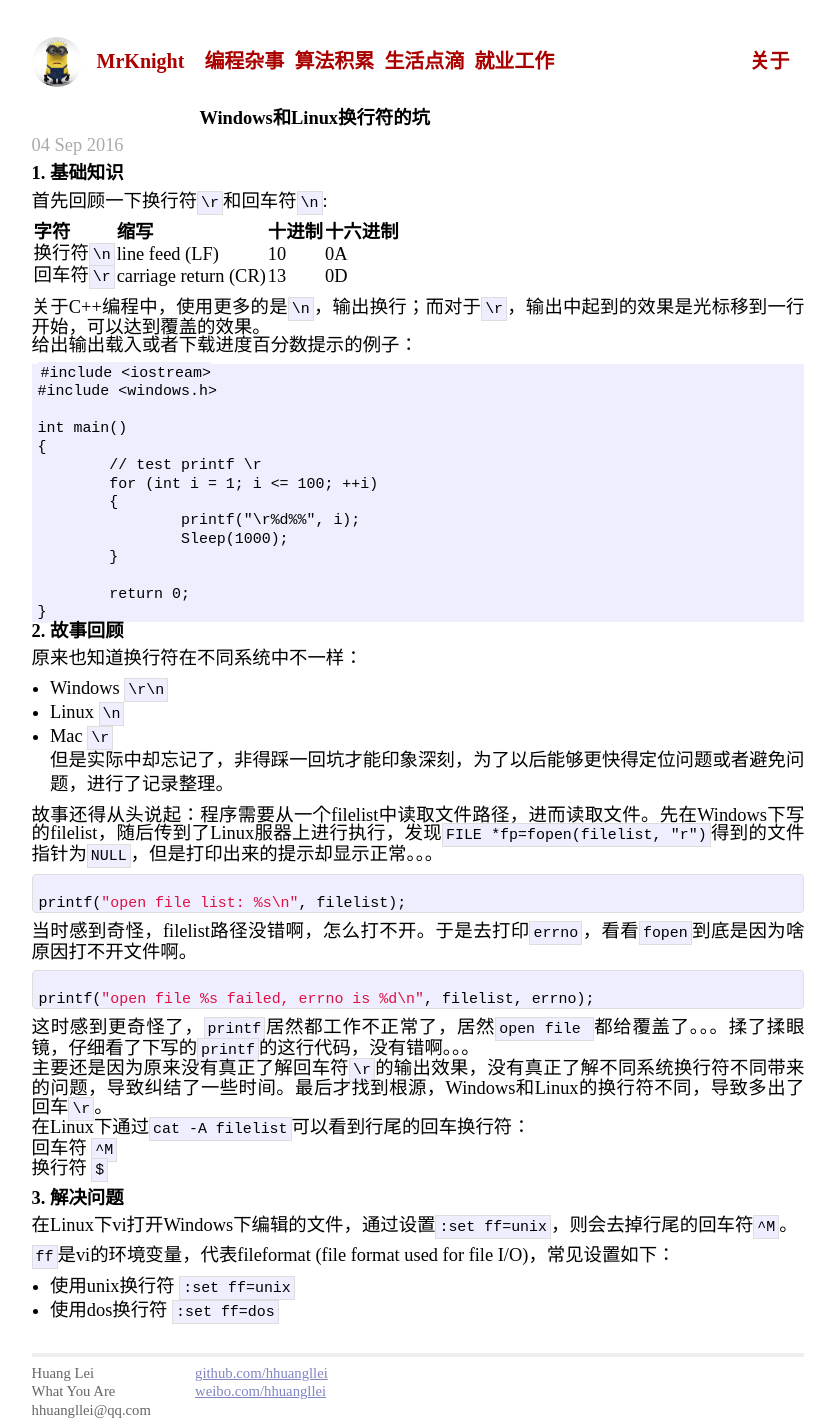
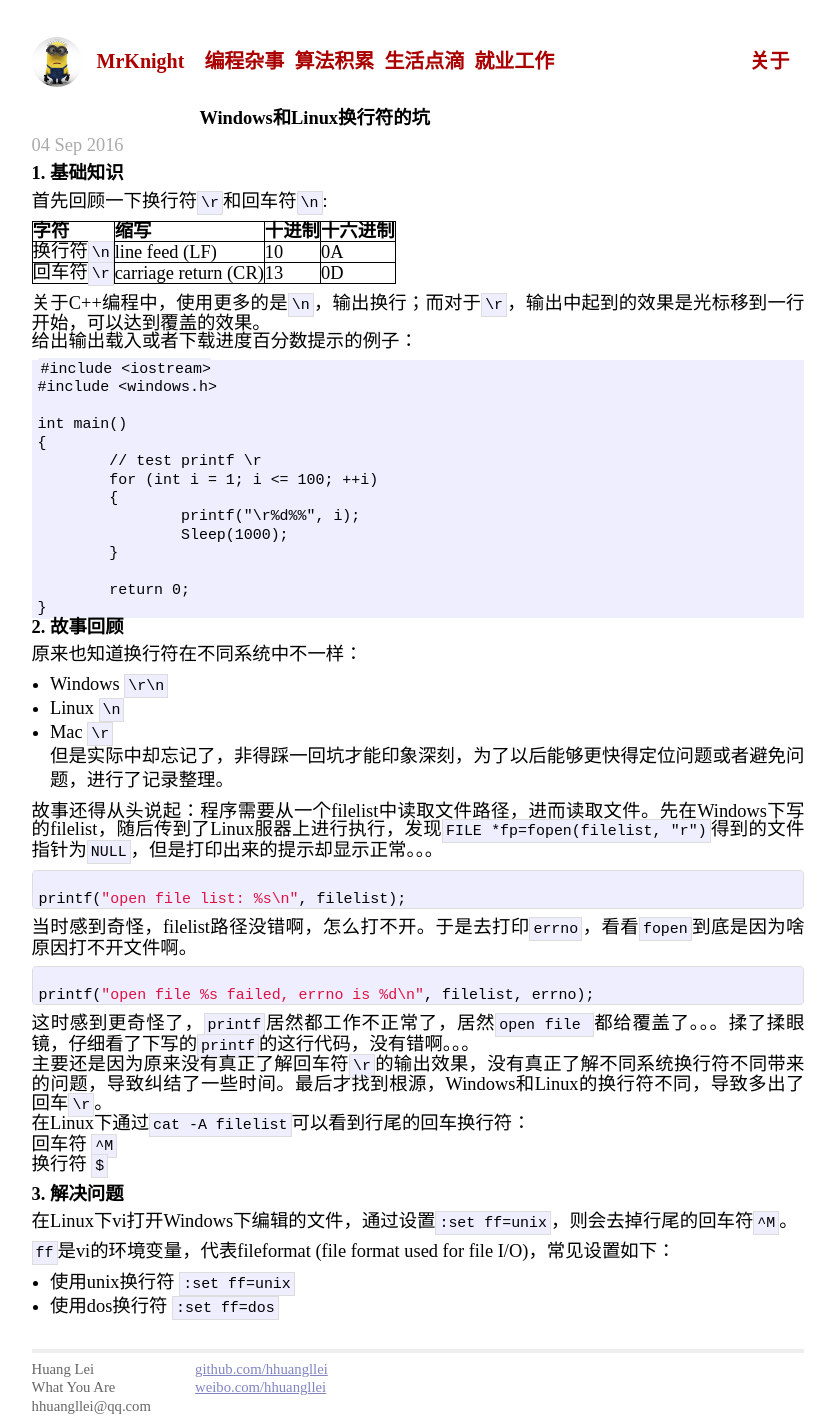
Before and after one commit to hhuangllei/hhuangllei.github.io, a Jekyll site: the page built from _posts/2016-09-04-windows-linux-line-feed.md, in a window 1280 px wide. Shown: the whole page, without its empty margins (222-1057 px from the left). Built offline with Jekyll 4.4.1, drawn with Linux system fonts in a browser that asks for light colours; comment, search, counter and statistics services are not loaded.

Commit message:
在main.css中添加表格样式

```diff
--- a/assets/css/main.css
+++ b/assets/css/main.css
@@ -263,3 +263,8 @@ display:block;
 .pagination a{
 	text-decoration: none;
 }
+
+.post table, th, td {
+	border-collapse:collapse;
+	border:1px solid black;
+}
```
